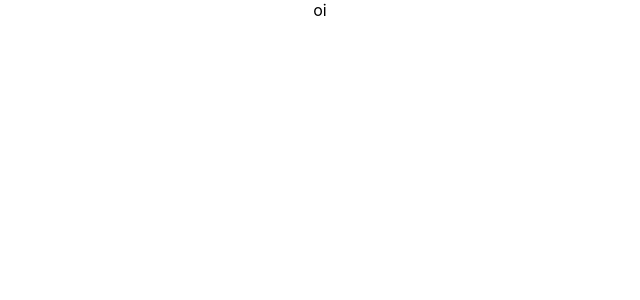
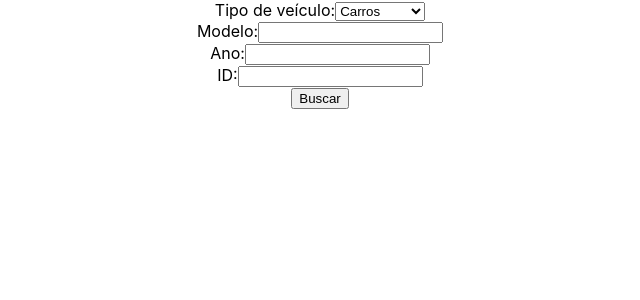
Before and after one commit to Legatario/httprequest, a React (Create React App) app: page / in a window 1280 px wide. Shown: the top 300 px of the page, without its empty margins (320-960 px from the left). Built offline with nearby package versions, Linux system fonts and the light colour scheme.

Commit message:
criando inputs para a requisição

```diff
--- a/src/App.js
+++ b/src/App.js
@@ -1,9 +1,11 @@
 import './App.css';
+import React from 'react';
+import Form from './componentes/form/form';
 
 function App() {
   return (
     <div className="App">
-     oi
+     <Form />
     </div>
   );
 }
--- a/src/componentes/form/form.js
+++ b/src/componentes/form/form.js
@@ -0,0 +1,63 @@
+import React, { useState } from "react";
+import VehicleTypeField from "./vehicle/VehicleTypeField";
+import SubmitButton from "./submit/submit";
+import YearField from "./year/YearFiels";
+import ModelField from "./mode/ModelField";
+import PriceField from "./price/Price";
+
+const Form = () =>{
+    const [vehicleType, setVehicleType] = useState('carros');
+    const [model, setModel] = useState('');
+    const [year, setYear] = useState('');
+    const [price, setPrice] = useState('');
+    // const [results, setResults] = useState('');
+    // const [error, setError] = useState('');
+
+    const handleSubmit = () => {
+        const vehicles = {
+            type: vehicleType,
+            model,
+            year,
+            price
+        }
+
+        if(vehicles){
+            console.log(vehicles)
+            let url = `https://parallelum.com.br/fipe/api/v1/${vehicles.type}/marcas`
+            if(vehicles.model){
+                url = url+`/${vehicles.model}/modelos`
+                console.log(url)
+                if(vehicles.year){
+                    url = url+`/${vehicles.year}/anos`
+                    console.log(url)
+                    if(vehicles.valia){
+                        url = url+`/2014-3`
+                        console.log(url)
+                    }
+                }
+            }
+            fetch(url)
+            .then((res) => res.json())
+            .then((data)=>{
+                console.log(data)
+            })
+
+        }
+    }
+
+    return(
+        <div>
+            <form>
+                <VehicleTypeField value={vehicleType} onChange={setVehicleType} />
+                {/* <MarcsField value={marcs} onChange={setMarcs} /> */}
+                <ModelField value={model} onChange={setModel} />
+                <YearField value={year} onChange={setYear} />
+                <PriceField value={price} onChange={setPrice} />
+                <SubmitButton onSubmit={handleSubmit} />
+            </form>
+        </div>
+    )
+
+}
+
+export default Form
--- /dev/null
+++ b/src/componentes/form/mode/ModelField.js
@@ -0,0 +1,16 @@
+import React from 'react';
+
+const ModelField = ({ value, onChange }) => {
+  const handleModelChange = (event) => {
+    onChange(event.target.value);
+  };
+
+  return (
+    <div>
+      <label>Modelo:</label>
+      <input type="text" value={value} onChange={handleModelChange} />
+    </div>
+  );
+};
+
+export default ModelField;
--- /dev/null
+++ b/src/componentes/form/price/Price.js
@@ -0,0 +1,17 @@
+import React from 'react';
+
+const PriceField = ({ value, onChange }) => {
+  const handleYearChange = (event) => {
+        onChange(event.target.value);
+      }
+
+
+  return (
+    <div>
+      <label>ID:</label>
+      <input type="text" value={value} onChange={handleYearChange} />
+    </div>
+  );
+};
+
+export default PriceField;
--- /dev/null
+++ b/src/componentes/form/submit/submit.js
@@ -0,0 +1,16 @@
+import React from "react";
+
+const SubmitButton = ({ onSubmit }) =>{
+    const handleSubmit = (event) => {
+        event.preventDefault()
+
+        onSubmit();
+    }
+    return(
+        <div>
+            <button onClick={handleSubmit}>Buscar</button>
+        </div>
+    )
+}
+
+export default SubmitButton
--- a/src/componentes/form/vehicle/VehicleTypeField.js
+++ b/src/componentes/form/vehicle/VehicleTypeField.js
@@ -1,16 +1,15 @@
-import React, { useState } from "react";
+import React from "react";
 
-const VehicleTypeField = () =>{
-    const [ vehicleType , setVehicleType ] = useState('');
+const VehicleTypeField = ({ value, onChange }) =>{
 
     const handleTypeChange = (e) =>{
-        setVehicleType(e.target.value)
+        onChange(e.target.value)
     }
 
     return (
         <div>
             <label> Tipo de veículo:</label>
-            <select value={vehicleType} onChange={handleTypeChange}>
+            <select value={value} onChange={handleTypeChange}>
                 <option value={'carros'}>Carros</option>
                 <option value={'motos'}>Motos</option>
                 <option value={'caminhoes'}>Caminhões</option>
--- /dev/null
+++ b/src/componentes/form/year/YearFiels.js
@@ -0,0 +1,16 @@
+import React from 'react';
+
+const YearField = ({ value, onChange }) => {
+  const handleYearChange = (event) => {
+    onChange(event.target.value);
+  };
+
+  return (
+    <div>
+      <label>Ano:</label>
+      <input type="text" value={value} onChange={handleYearChange} />
+    </div>
+  );
+};
+
+export default YearField;
```
